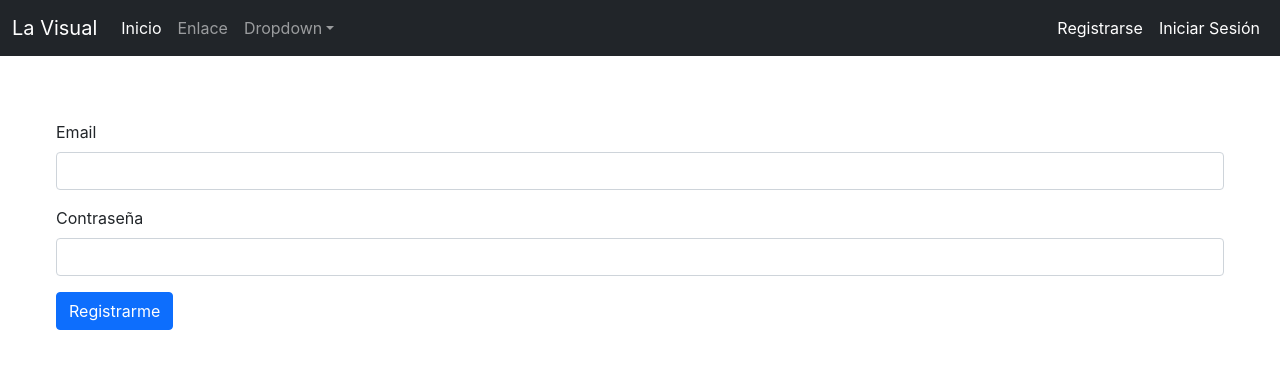
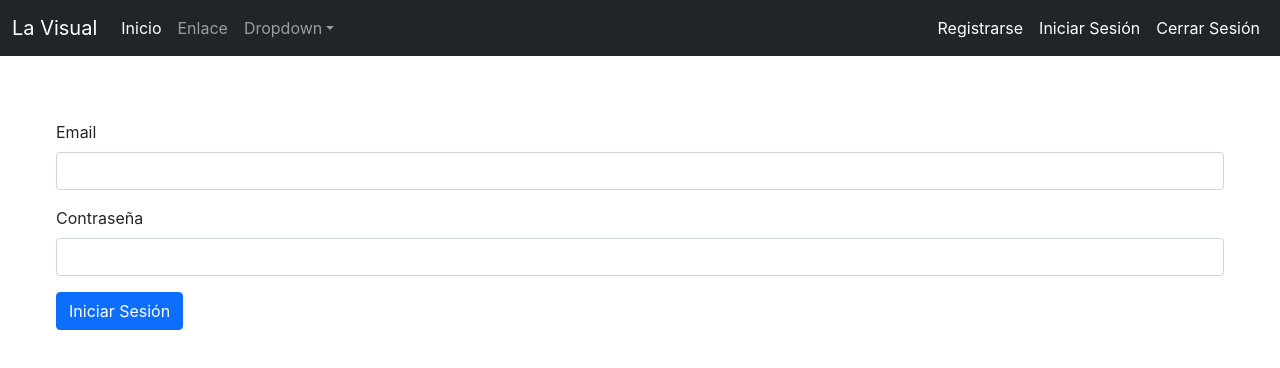
Before and after one commit to berniifranco/laVisual_front, a React (Create React App) app: page /login in a window 1280 px wide. Shown: the top 368 px of the page. Built offline with nearby package versions, Linux system fonts and the light colour scheme.

Commit message:
token de usuario y cerrar sesion

```diff
--- a/src/components/Header.jsx
+++ b/src/components/Header.jsx
@@ -1,6 +1,21 @@
+import { useState } from 'react';
 import { Link } from 'react-router-dom';
 
 function Header() {
+
+    const [error, setError] = useState('');
+
+    const logout = (e) => {
+        e.preventDefault();
+        if (localStorage.getItem('token') != null) {
+            localStorage.removeItem('token');
+        } else {
+            setError('Error, no ha iniciado sesión');
+            console.log(error);
+            console.log(error);
+        };
+    };
+
     return (
         <nav className="navbar navbar-expand-lg navbar-dark bg-dark">
             <div className="container-fluid">
@@ -35,6 +50,11 @@ function Header() {
                         <li className="nav-item">
                             <Link to='/login' className="nav-link active" aria-current="login">Iniciar Sesión</Link>
                         </li>
+                        <li className="nav-item">
+                            <form onSubmit={(e) => logout(e)}>
+                                <Link to='/' className="nav-link active" aria-current="login" onClick={(e) => logout(e)}>Cerrar Sesión</Link>
+                            </form>
+                        </li>
                     </ul>
                 </div>
             </div>
--- a/src/components/Login.jsx
+++ b/src/components/Login.jsx
@@ -30,8 +30,8 @@ function Login () {
                 body: JSON.stringify(requestData),
                 headers: { "Content-type": "application/json" }
             })
-                .then((result) => {
-                    if (result.status === 201) {
+                .then((response => {
+                    if (response.status === 201 || response.status === 200) {
                         setLoading(false);
                         Swal.fire({
                             icon: 'success',
@@ -39,15 +39,19 @@ function Login () {
                         });
                         setEmail('');
                         setContrasena('');
-                        setTimeout(() => {
-                            console.log('Entre en el timeout');
-                        }, 2500);
                     } else {
                         setErrores(errors);
                         Swal.fire({
                             icon: 'error',
                             title: 'HubCredenciales inválidas'
-                        });setLoading(false);
+                        });
+                        setLoading(false);
+                    }
+                    return response.json();
+                }))
+                .then((result) => {
+                    if(result.token) {
+                        localStorage.setItem('token', result.token);
                     }
                 })
         } else {
@@ -79,7 +83,7 @@ function Login () {
                     {errores.contrasena && <span className='text-danger'>{errores.contrasena}</span>}
                 </div>
                 <div className="col-12">
-                    <button type="submit" className="btn btn-primary">Registrarme</button>
+                    <button type="submit" className="btn btn-primary">Iniciar Sesión</button>
                 </div>
             </form>
         </div>
```
